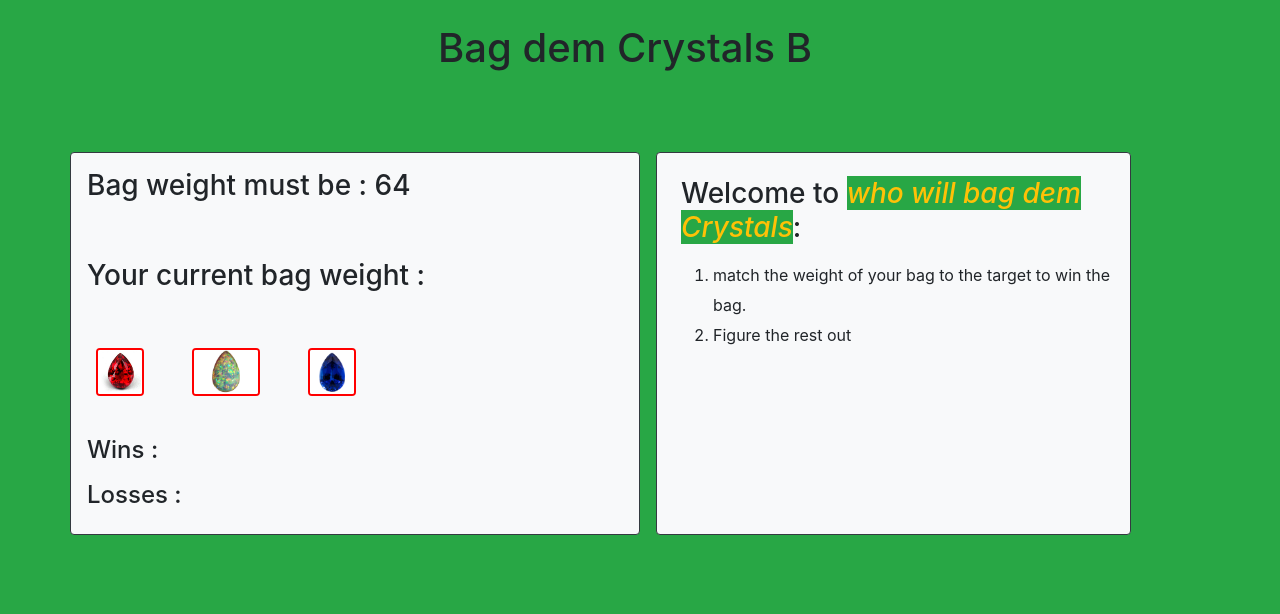
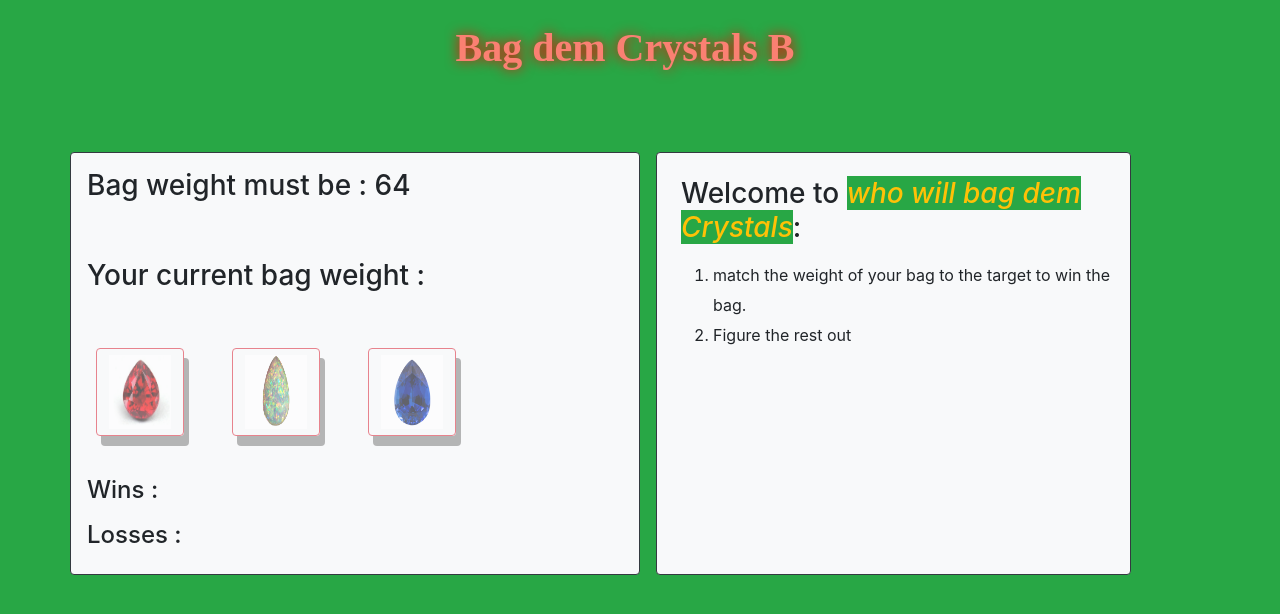
Before and after one commit to harshpaddle/crystal-game, a plain HTML site: page index.html in a window 1280 px wide. Drawn offline with nearby package versions, Linux system fonts and the light colour scheme; files whose address does not match are found by name.

Commit message:
finishing touches

```diff
--- a/assets/css/style.css
+++ b/assets/css/style.css
@@ -2,6 +2,29 @@ li {
   line-height: 30px;
 }
 
+.heading {
+  font-family: 'Times New Roman', Times, serif;
+  font-weight: bold;
+  text-decoration: darksalmon;
+  color: salmon;
+}
+
 img {
-  border: red 2px solid;
+  box-shadow: 5px 10px #888888;
+  opacity: 0.6;
+  transition: 0.3s;
 }
+
+img:hover {
+  opacity: 1;
+}
+
+img:active {
+  background-color: #3e8e41;
+  box-shadow: 0 5px #666;
+  transform: translateY(4px);
+}
+
+.heading {
+  text-shadow: 0 0 13px #FF0000;
+}
--- a/index.html
+++ b/index.html
@@ -11,7 +11,7 @@
 </head>
 <body class="bg-success">
   <section class="container">
-    <h1 class="row col-12 justify-content-center mt-4">Bag dem Crystals B</h1>
+    <h1 class="heading row col-12 justify-content-center mt-4">Bag dem Crystals B</h1>
 
     <br><br>
 
@@ -26,13 +26,14 @@
         <br>
         <!-- crystals below -->
         <section class="row clickingArea">
-          <img src="/Users/harsh/Desktop/unit-4-game/assets/images/gem_details_04.jpg" class="rounded float-left m-4 ci1"
-           style="width: 48px; height: 48px;" id="ci1" data-crystalvalue="script">
+          <img src="/Users/harsh/Desktop/unit-4-game/assets/images/gem_details_04.jpg"
+            class="btn submit border border-danger rounded float-left m-4 ci1"
+           style="width: 88px; height: 88px;" id="ci1" data-crystalvalue="script">
           <img src="/Users/harsh/Desktop/unit-4-game/assets/images/opalwb.jpg"
-            class="rounded m-4 float-right" style="width: 68px; height: 48px;" id='ci2'>
+            class="btn submit border border-danger rounded m-4 float-right" style="width: 88px; height: 88px;" id='ci2'>
           <img
             src="/Users/harsh/Desktop/unit-4-game/assets/images/pear-chatham-lab-grown-blue-sapphire-gems_1024x1024.png" id="ci3"
-            class="rounded m-4 d-block" style="width:48px;height:48px;">
+            class="btn submit border border-danger rounded m-4 d-block" style="width:88px;height:88px;">
         </section>
 
         <h4 class="mt-3">Wins : <span id="wins"></span></h4>
```
Also changed, not shown: 1 other file.
